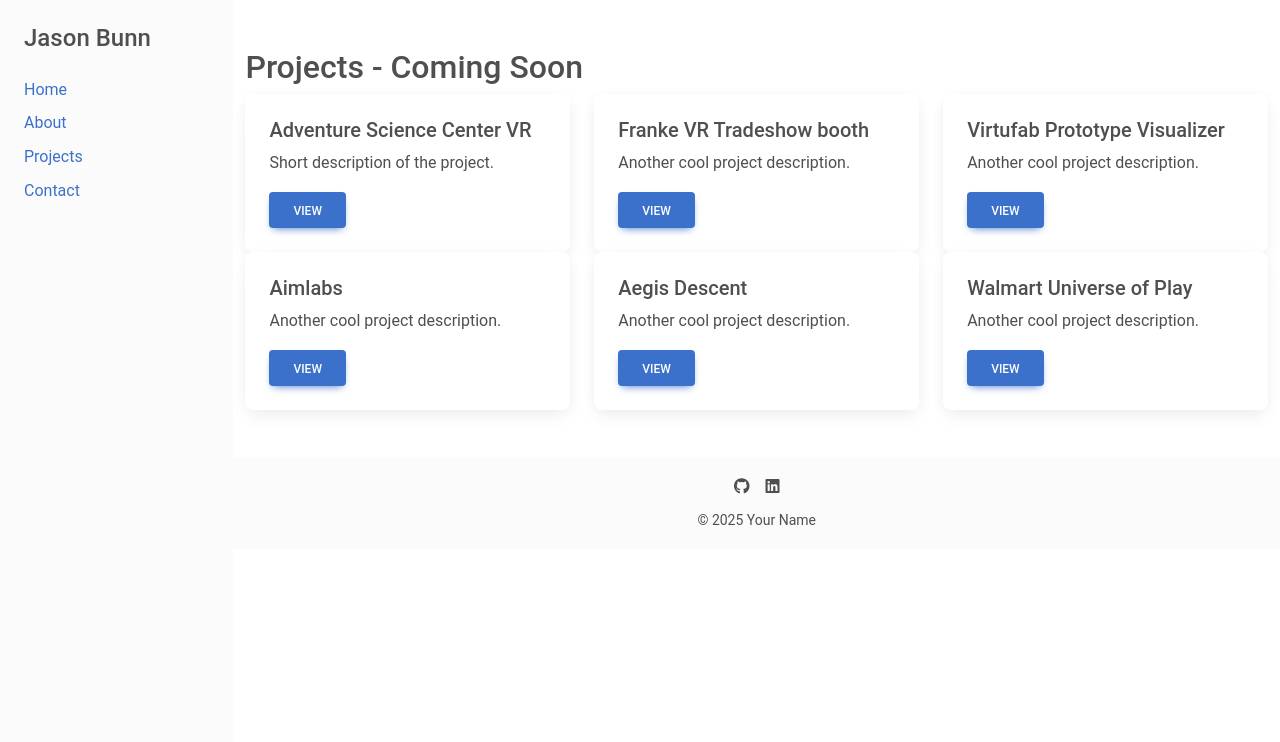
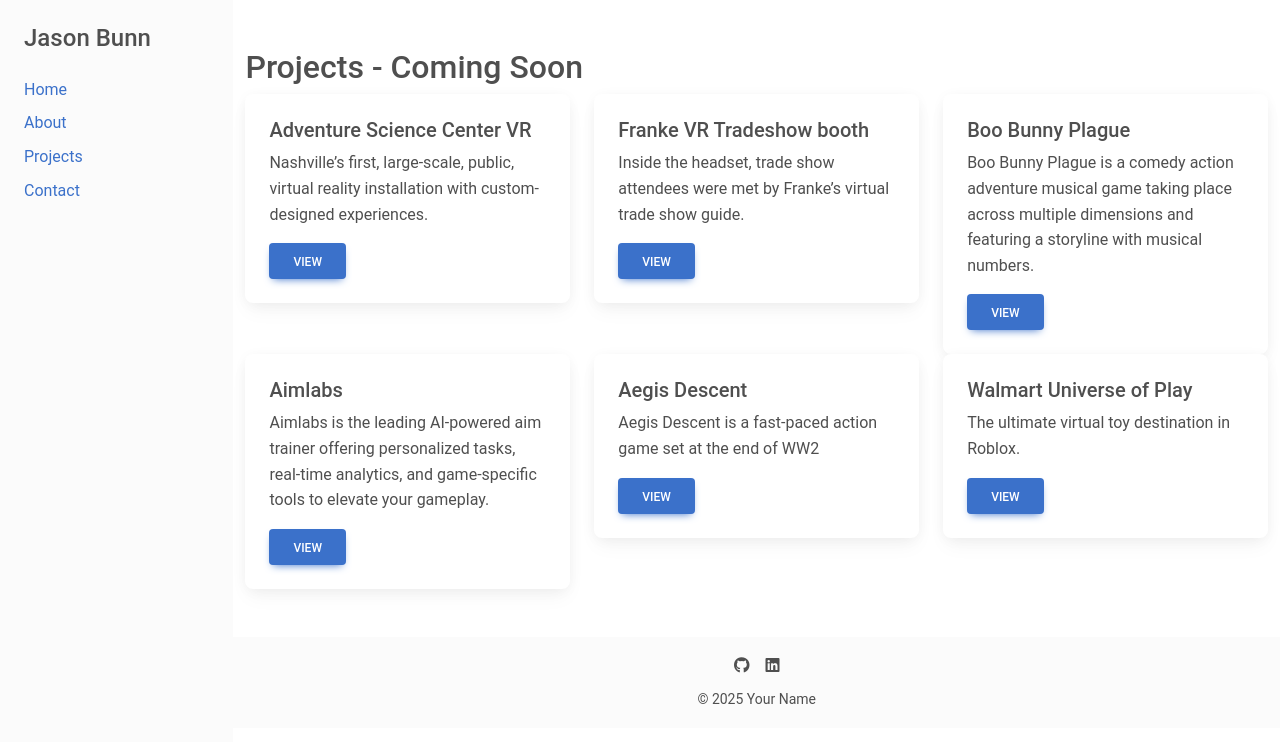
Before and after one commit to jason-bunn/react-mpd, a React (Vite) app: page /projects in a window 1280 px wide. Shown: the top 742 px of the page. Built offline with nearby package versions, Linux system fonts and the light colour scheme.

Commit message:
Project page updates

```diff
--- a/src/pages/Projects.tsx
+++ b/src/pages/Projects.tsx
@@ -9,7 +9,7 @@
         <div className='card'>
           <div className='card-body'>
             <h5 className='card-title'>Adventure Science Center VR</h5>
-            <p className='card-text'>Short description of the project.</p>
+            <p className='card-text'> Nashville’s first, large-scale, public, virtual reality installation with custom-designed experiences.</p>
             <a href='#' className='btn btn-primary'>View</a>
           </div>
         </div>
@@ -18,7 +18,8 @@
         <div className='card'>
           <div className='card-body'>
             <h5 className='card-title'>Franke VR Tradeshow booth</h5>
-            <p className='card-text'>Another cool project description.</p>
+            <p className='card-text'>Inside the headset, trade show attendees were met by Franke’s virtual trade show
+              guide.</p>
             <a href='#' className='btn btn-primary'>View</a>
           </div>
         </div>
@@ -26,8 +27,8 @@
       <div className='col-md-4'>
         <div className='card'>
           <div className='card-body'>
-            <h5 className='card-title'>Virtufab Prototype Visualizer</h5>
-            <p className='card-text'>Another cool project description.</p>
+            <h5 className='card-title'>Boo Bunny Plague</h5>
+            <p className='card-text'>Boo Bunny Plague is a comedy action adventure musical game taking place across multiple dimensions and featuring a storyline with musical numbers.</p>
             <a href='#' className='btn btn-primary'>View</a>
           </div>
         </div>
@@ -36,7 +37,7 @@
         <div className='card'>
           <div className='card-body'>
             <h5 className='card-title'>Aimlabs</h5>
-            <p className='card-text'>Another cool project description.</p>
+            <p className='card-text'>Aimlabs is the leading AI-powered aim trainer offering personalized tasks, real-time analytics, and game-specific tools to elevate your gameplay.</p>
             <a href='#' className='btn btn-primary'>View</a>
           </div>
         </div>
@@ -45,7 +46,7 @@
         <div className='card'>
           <div className='card-body'>
             <h5 className='card-title'>Aegis Descent</h5>
-            <p className='card-text'>Another cool project description.</p>
+            <p className='card-text'>Aegis Descent is a fast-paced action game set at the end of WW2</p>
             <a href='#' className='btn btn-primary'>View</a>
           </div>
         </div>
@@ -54,7 +55,7 @@
         <div className='card'>
           <div className='card-body'>
             <h5 className='card-title'>Walmart Universe of Play</h5>
-            <p className='card-text'>Another cool project description.</p>
+            <p className='card-text'> The ultimate virtual toy destination in Roblox.</p>
             <a href='#' className='btn btn-primary'>View</a>
           </div>
         </div>
```
